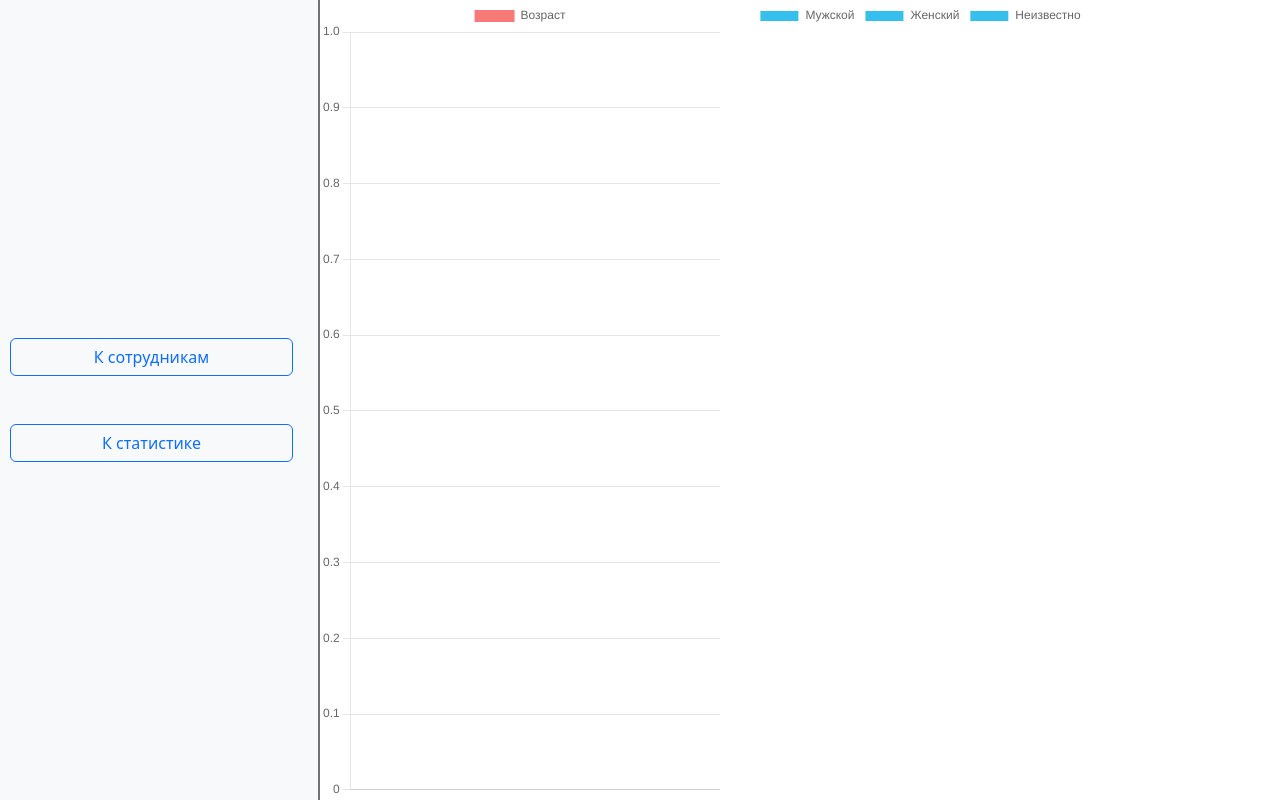
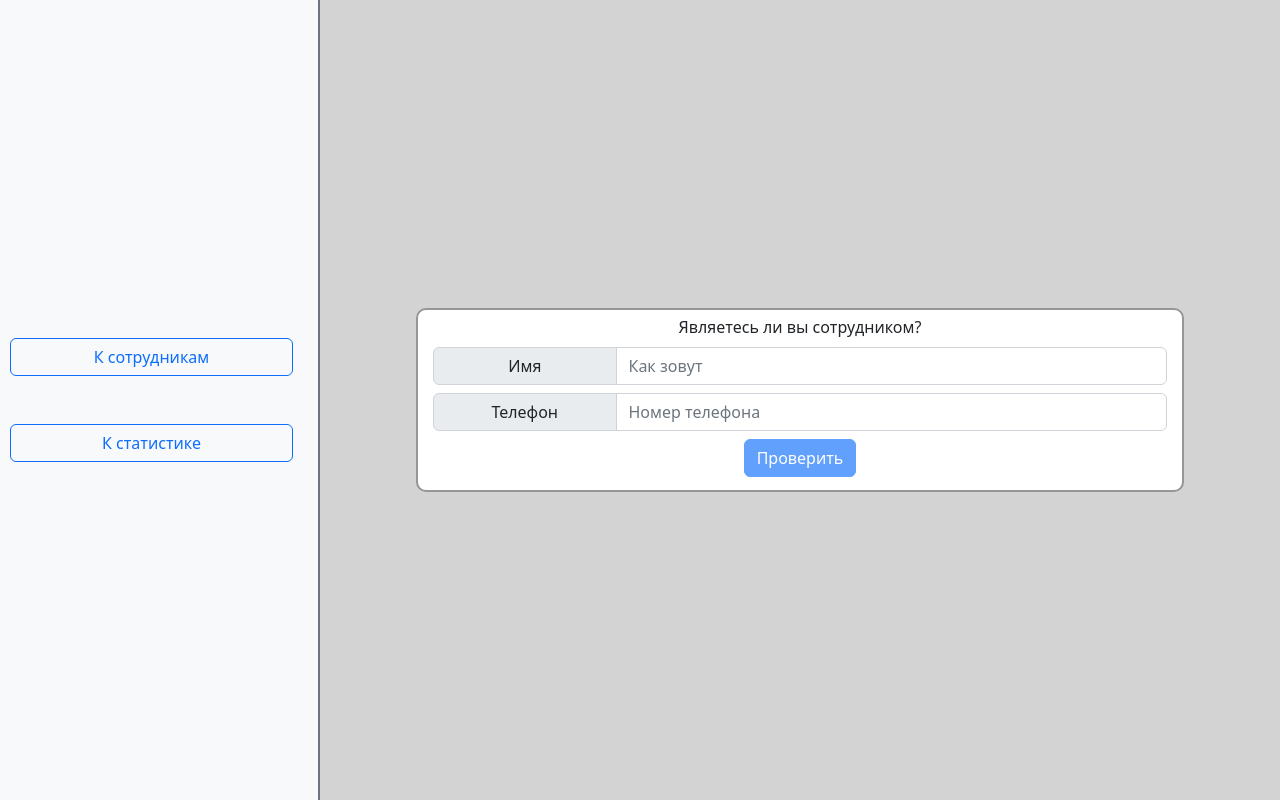
Before and after one commit to GM4FN/vueTestTask, a Vue app: page /statistic in a window 1280 px wide. Built offline with nearby package versions, Linux system fonts and the light colour scheme.

Commit message:
Add statistic form and verification to her

```diff
--- /dev/null
+++ b/src/components/StatisticForm.vue
@@ -0,0 +1,98 @@
+<template>
+  <section class="statistic-form flex-column position-absolute justify-content-center">
+    <form
+      action=""
+      class="statistic-form-modal d-flex flex-column align-self-center"
+      @submit.prevent="">
+      <div class="align-self-center mb-2">Являетесь ли вы сотрудником?</div>
+      <name-input @set-name="setDataFromInputs" />
+      <phone-input @set-phone="setDataFromInputs" />
+      <button
+        class="btn btn-primary align-self-center mb-2"
+        :disabled="buttonIsDisabled"
+        @click.prevent="checkData">
+        Проверить
+      </button>
+      <alert-message v-show="isDataCorrect">Проверьте введенные данные</alert-message>
+    </form>
+  </section>
+</template>
+
+<script>
+import nameInput from "./Inputs/NameInput.vue";
+import phoneInput from "./Inputs/PhoneInput.vue";
+import alertMessage from "./AlertMessage.vue";
+
+export default {
+  name: "statistic-form",
+  components: {
+    nameInput,
+    phoneInput,
+    alertMessage,
+  },
+  data() {
+    return {
+      alerts: {
+        alertName: true,
+        alertPhone: true,
+      },
+      inputs: {
+        name: "",
+        phone: "",
+      },
+      isDataCorrect: false,
+    };
+  },
+  computed: {
+    buttonIsDisabled: {
+      get() {
+        for (const key in this.alerts) {
+          const element = this.alerts[key];
+          if (element) {
+            return true;
+          }
+        }
+        return false;
+      },
+      set() {},
+    },
+  },
+  methods: {
+    hideForm() {
+      this.buttonIsDisabled = true;
+    },
+    checkData() {
+      for (const key in this.$store.state.employeesData) {
+        const element = this.$store.state.employeesData[key];
+        if (element.name === this.inputs.name && element.phone === this.inputs.phone) {
+          this.$emit("check-data");
+        } else {
+          this.isDataCorrect = true;
+        }
+      }
+
+    },
+    setDataFromInputs(data) {
+      this.alerts[data.alertType] = data.alert;
+      this.inputs[data.inputType] = data.input;
+    },
+  },
+};
+</script>
+
+<style lang="sass" scoped>
+.statistic-form
+  display: flex
+  width: 75vw
+  height: 100vh
+  background-color: rgba(200, 200, 200, 0.8 )
+  &-modal
+    padding: 5px 15px
+    width: 80%
+    border: 2px solid rgba(150, 150, 150, 1 )
+    border-radius: 10px
+    background-color: white
+.input-group
+  span
+    width: 25%
+</style>
--- a/src/components/tabs/StatisticTab.vue
+++ b/src/components/tabs/StatisticTab.vue
@@ -1,24 +1,40 @@
 <template>
-  <div class="d-flex">
-    <bar-statistic />
-    <pie-statistic />
+  <div>
+    <section class="statistic d-flex" v-if="statisticIsDisplay">
+      <bar-statistic />
+      <pie-statistic />
+    </section>
+    <statistic-form v-else-if="formIsDisplay" @check-data="showStatistic"/>
   </div>
 </template>
 
 <script>
 import barStatistic from "../AgeEmployeeBar.vue";
 import pieStatistic from "../GenderEmployeePie.vue";
+import statisticForm from "../StatisticForm.vue"
 
 export default {
   components: {
     barStatistic,
     pieStatistic,
+    statisticForm
   },
   data() {
-    return {};
+    return {
+      formIsDisplay: true,
+      statisticIsDisplay: false,
+    };
   },
-  methods: {},
+  methods: {
+    showStatistic() {
+      this.formIsDisplay = false
+      this.statisticIsDisplay = true
+    }
+  },
 };
 </script>
 
-<style lang="sass" scoped></style>
+<style lang="sass" scoped>
+.statistic
+  width: 75vw
+</style>
```
